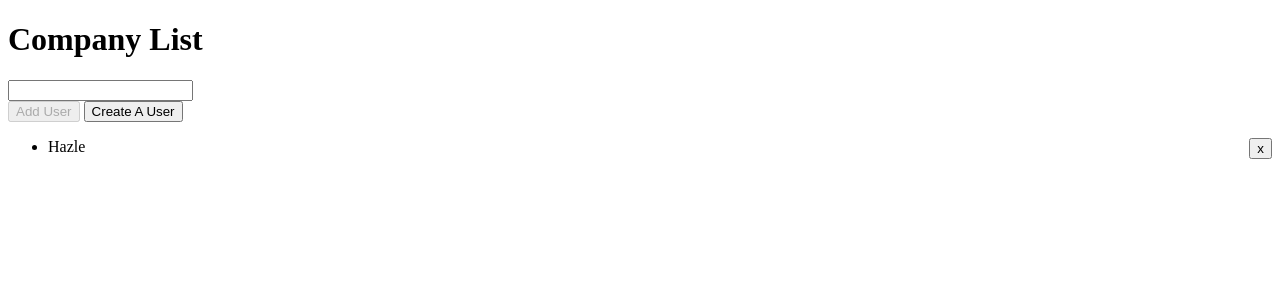
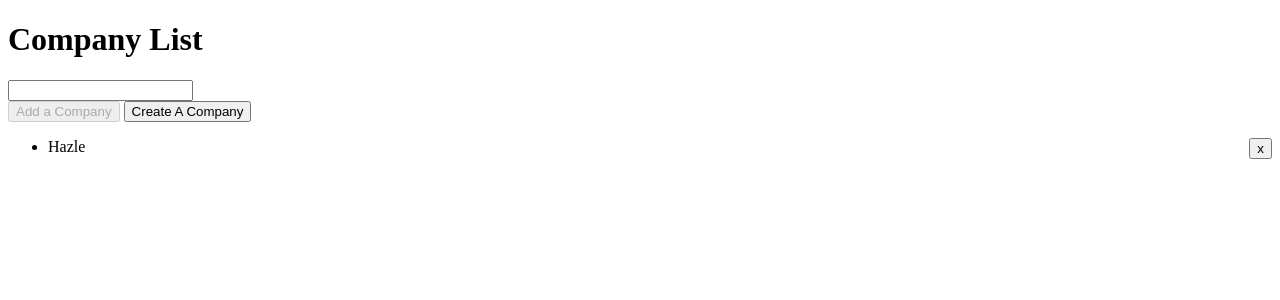
Before and after one commit to zara-nicole/CompanyApp, a React app: page / in a window 1280 px wide. Shown: the top 300 px of the page. Built offline with nearby package versions, Linux system fonts and the light colour scheme; the HTML template or start-up script is replaced by a standard one.

Commit message:
Update UserForm.js

```diff
--- a/src/UserForm.js
+++ b/src/UserForm.js
@@ -26,9 +26,9 @@ export default class UserForm extends React.Component{
           <input onChange={ changeName } className='input-control' value={ name }/>
         </div>
        <div style={ { marginBottom: '10px' } } >
-        <button onClick={ addUser } className='btn btn-warning' disabled={ inValid }>Add User</button>
+        <button onClick={ addUser } className='btn btn-warning' disabled={ inValid }>Add a Company</button>
         { ' ' }
-        <button onClick={ addRandomUser } className='btn btn-primary'>Create A User</button>
+        <button onClick={ addRandomUser } className='btn btn-primary'>Create A Company</button>
       </div>
       </div>
     );
```
